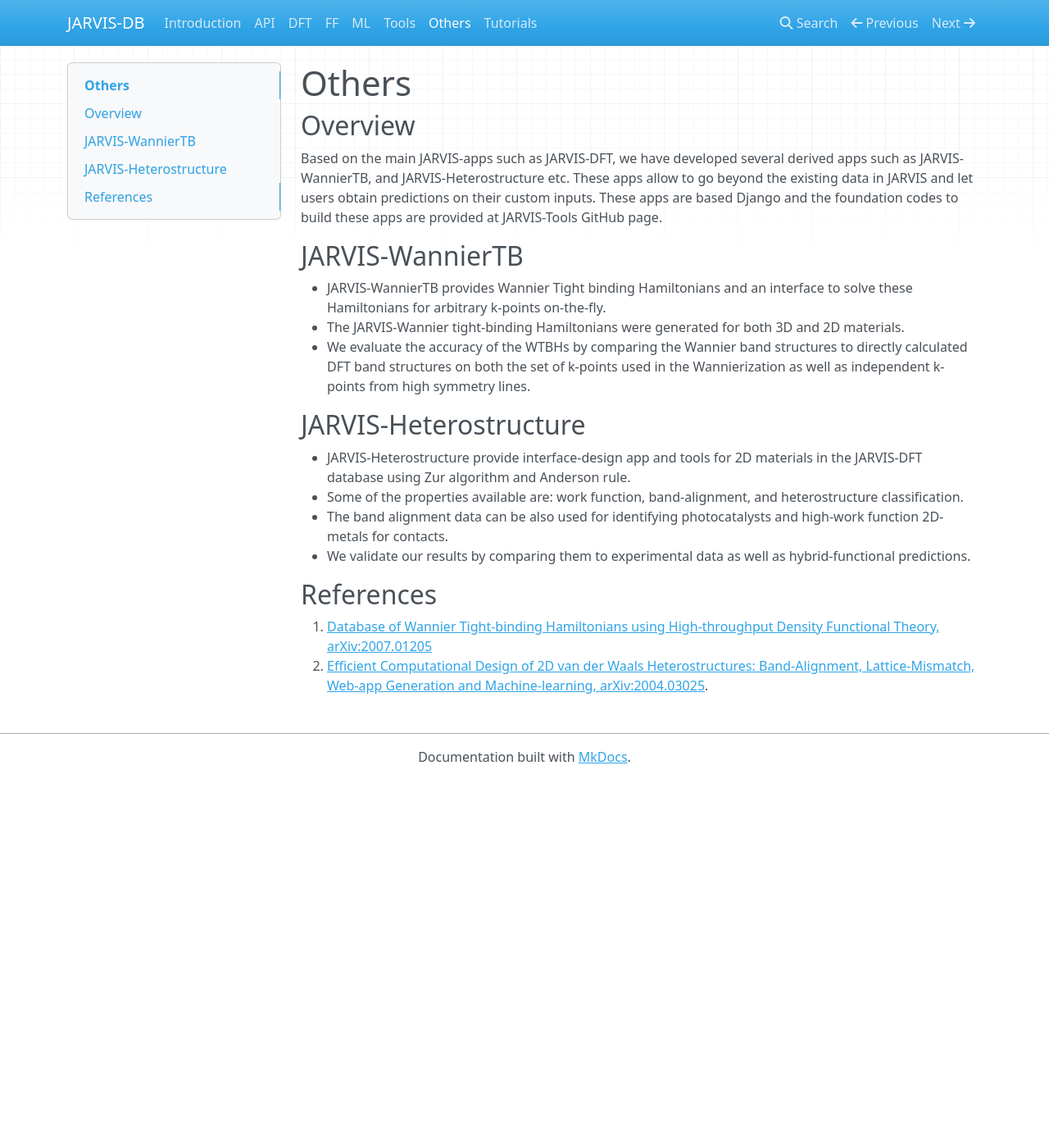
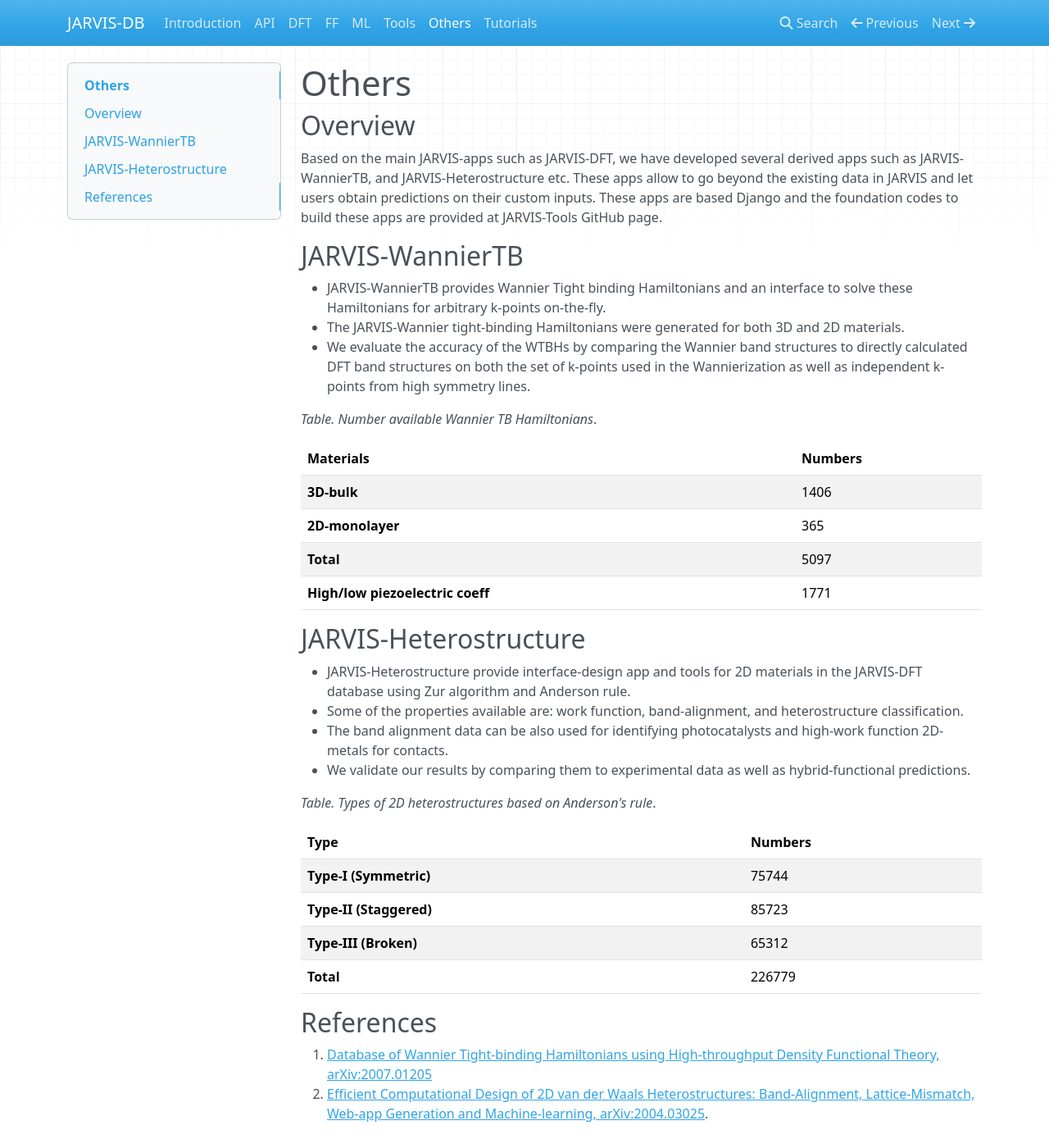
Before and after one commit to JARVIS-Materials-Design/dbdocs, an MkDocs documentation site: the page built from docs/thederivedapps.md, in a window 1280 px wide and 1400 px high. Shown: the whole window at 82% size. Built offline with MkDocs 1.6.1, drawn with Linux system fonts in a browser that asks for light colours; nearby versions of some CDN libraries.

Commit message:
Update thederivedapps.md

```diff
--- a/docs/thederivedapps.md
+++ b/docs/thederivedapps.md
@@ -14,6 +14,15 @@ and the foundation codes to build these apps are provided at JARVIS-Tools GitHub
 calculated DFT band structures on both the set of k-points used in
 the Wannierization as well as independent k-points from high symmetry lines.
 
+_Table. Number available Wannier TB Hamiltonians_.
+
+| **Materials** | **Numbers** |
+| --- | --- |
+| **3D-bulk** | 1406 |
+| **2D-monolayer** | 365 |
+| **Total** | 5097 | 0.90 |
+| **High/low piezoelectric coeff** | 1771 |
+
 
 ## JARVIS-Heterostructure
 
@@ -22,6 +31,16 @@ the Wannierization as well as independent k-points from high symmetry lines.
  - The band alignment data can be also used for identifying photocatalysts and high-work function 2D-metals for contacts.
  - We validate our results by comparing them to experimental data as well as hybrid-functional predictions.
 
+_Table. Types of 2D heterostructures based on Anderson's rule_.
+
+| **Type** | **Numbers** |
+| --- | --- |
+| **Type-I (Symmetric)** | 75744 |
+| **Type-II (Staggered)** | 85723 |
+| **Type-III (Broken)** | 65312 |
+| **Total** | 	226779 |
+
+
 
 ## References
 1. 	[Database of Wannier Tight-binding Hamiltonians using High-throughput Density Functional Theory, arXiv:2007.01205](https://arxiv.org/abs/2007.01205)
```
